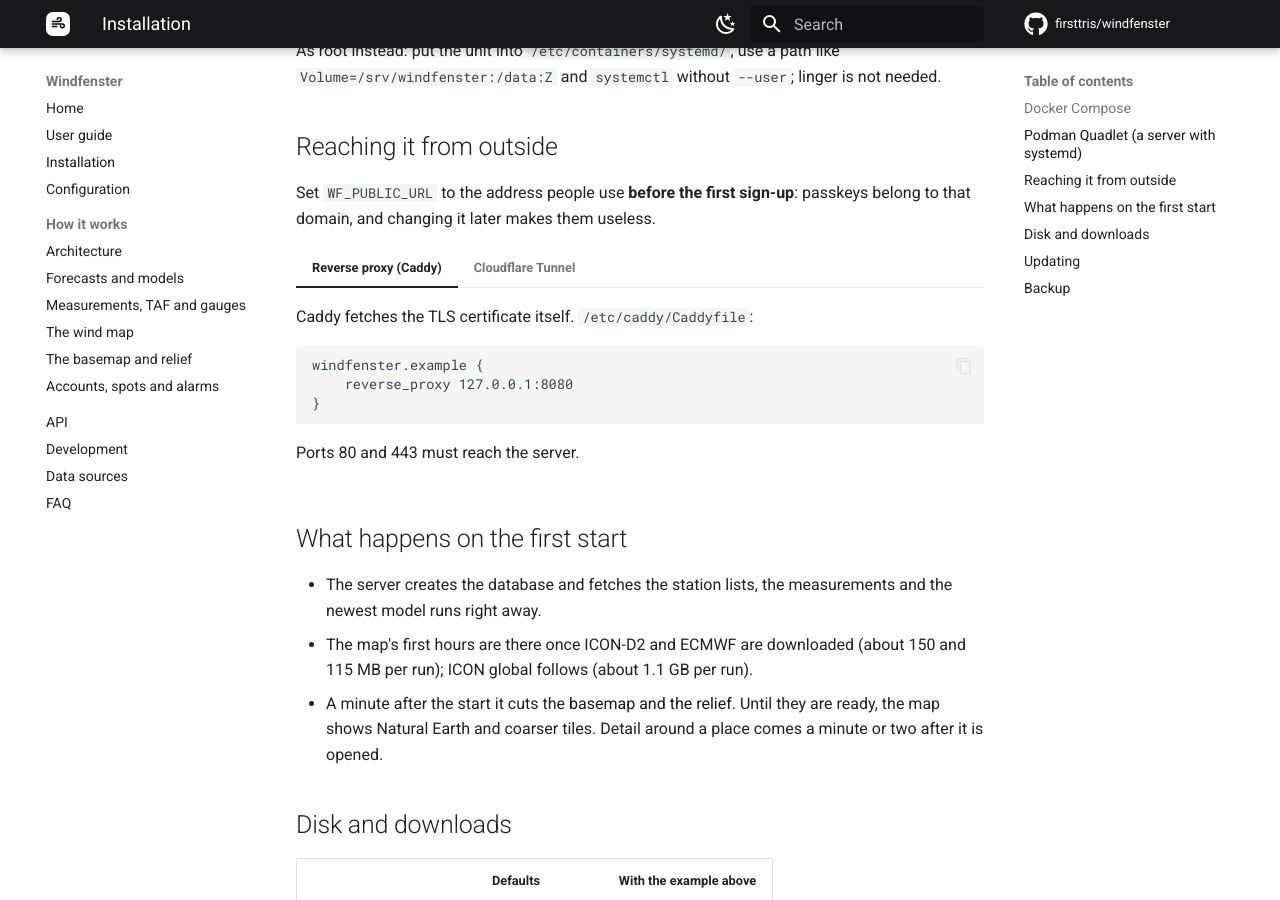
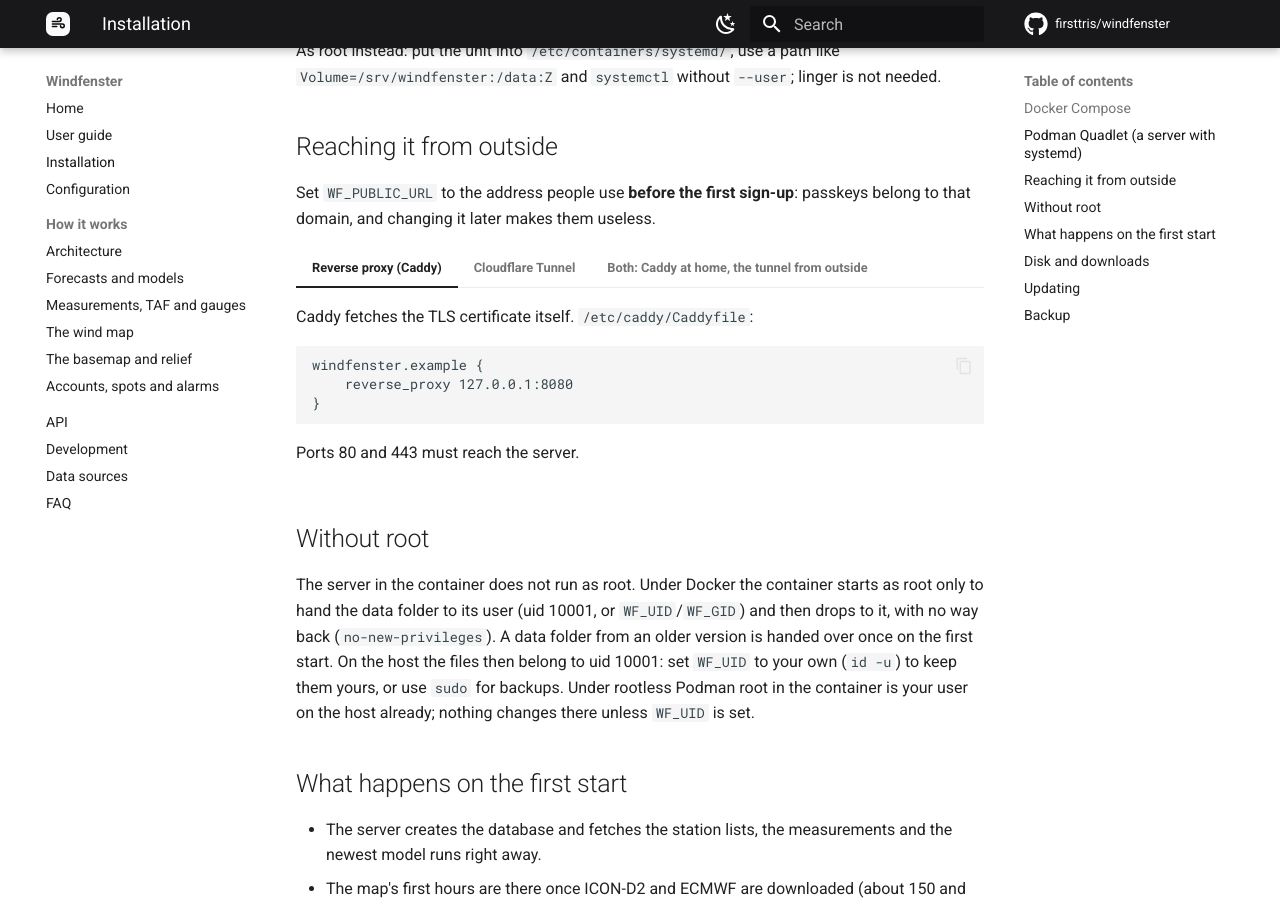
Before and after one commit to firsttris/windfenster, an MkDocs documentation site: the page built from docs/installation.md, in a window 1280 px wide and 900 px high, scrolled down 1680 px. Built offline with MkDocs 1.6.1 and Material for MkDocs 9.7.7, drawn with Linux system fonts in a browser that asks for light colours; comment, search, counter and statistics services are not loaded.

Commit message:
Container without root, and a warning without a public https address
The server ran as root in the container. A new entrypoint (docker/entrypoint.sh) hands the
data folder to uid 10001 (WF_UID/WF_GID) once, then drops to it with setpriv and no new
privileges, so a data folder from an older version keeps working. Under rootless Podman, where
root in the container is the host user, nothing changes unless WF_UID is set. compose.yaml
adds no-new-privileges and says when to drop or narrow the published port; CI now starts the
built image on a root-owned data folder and checks it serves as uid 10001.

Without WF_PUBLIC_URL, or with a plain http one, the session cookie is not Secure, passkeys
work on localhost only and addresses cannot be confirmed; the server now says so at start.
The installation docs explain Caddy at home next to the tunnel from outside (one domain for
passkeys, https for the cookie) and running without root.

Co-Authored-By: Claude Opus 5.5 <noreply@anthropic.com>
Claude-Session: https://claude.ai/code/session_01YJUqoAmiVPrg1Bv2GLzC7i

```diff
--- a/docs/installation.md
+++ b/docs/installation.md
@@ -126,6 +126,36 @@ that domain, and changing it later makes them useless.
     Push messages need HTTPS, which the tunnel brings; a `.app` domain works only over HTTPS
     anyway.
 
+    With the tunnel only, nothing needs port 8080 on the network: leave `ports:` out (or publish
+    on `127.0.0.1` only), so the way in is the tunnel and Cloudflare's protection in front of it.
+    The per-client limits read the client's address from `CF-Connecting-IP`, which Cloudflare
+    sets ([`WF_CLIENT_IP_HEADER`](configuration.md)). In the Cloudflare dashboard, a rate limiting
+    rule on `/api/` stops floods before they reach the server.
+
+=== "Both: Caddy at home, the tunnel from outside"
+
+    The same server can be reached at home through Caddy and from the internet through the
+    tunnel. Two things to know:
+
+    - **Passkeys belong to one domain**, the one in `WF_PUBLIC_URL`. Use that domain at home
+      too (a local DNS entry pointing it to Caddy, Caddy with a certificate for it), or sign in
+      at home with e-mail and password.
+    - **With an https `WF_PUBLIC_URL` the session cookie is Secure**: the browser keeps you
+      signed in only over https, so open it at home through Caddy, not at `http://…:8080`.
+
+    Requests through Caddy carry no `CF-Connecting-IP`; the limits then count Caddy's address,
+    so everyone at home shares one count (30 new places an hour), plenty for a household.
+    If Caddy itself is open to the internet, set `WF_CLIENT_IP_HEADER=X-Forwarded-For`.
+
+## Without root
+
+The server in the container does not run as root. Under Docker the container starts as root
+only to hand the data folder to its user (uid 10001, or `WF_UID`/`WF_GID`) and then drops to it,
+with no way back (`no-new-privileges`). A data folder from an older version is handed over once
+on the first start. On the host the files then belong to uid 10001: set `WF_UID` to your own
+(`id -u`) to keep them yours, or use `sudo` for backups. Under rootless Podman root in the
+container is your user on the host already; nothing changes there unless `WF_UID` is set.
+
 ## What happens on the first start
 
 - The server creates the database and fetches the station lists, the measurements and the newest
```
Also changed, not shown: compose.yaml (+11 -1 lines), docs/configuration.md (+1 -0 lines), 4 other files.
